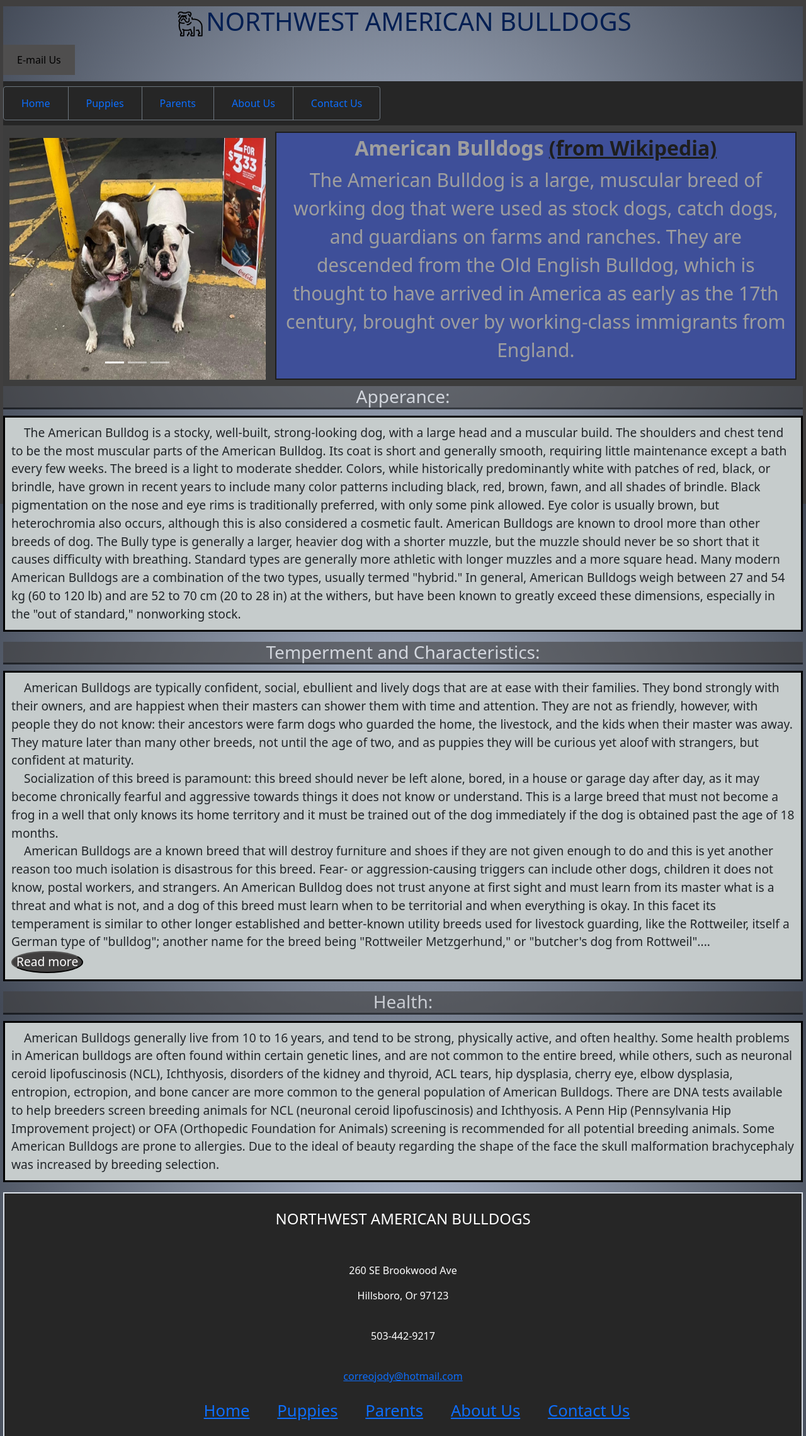
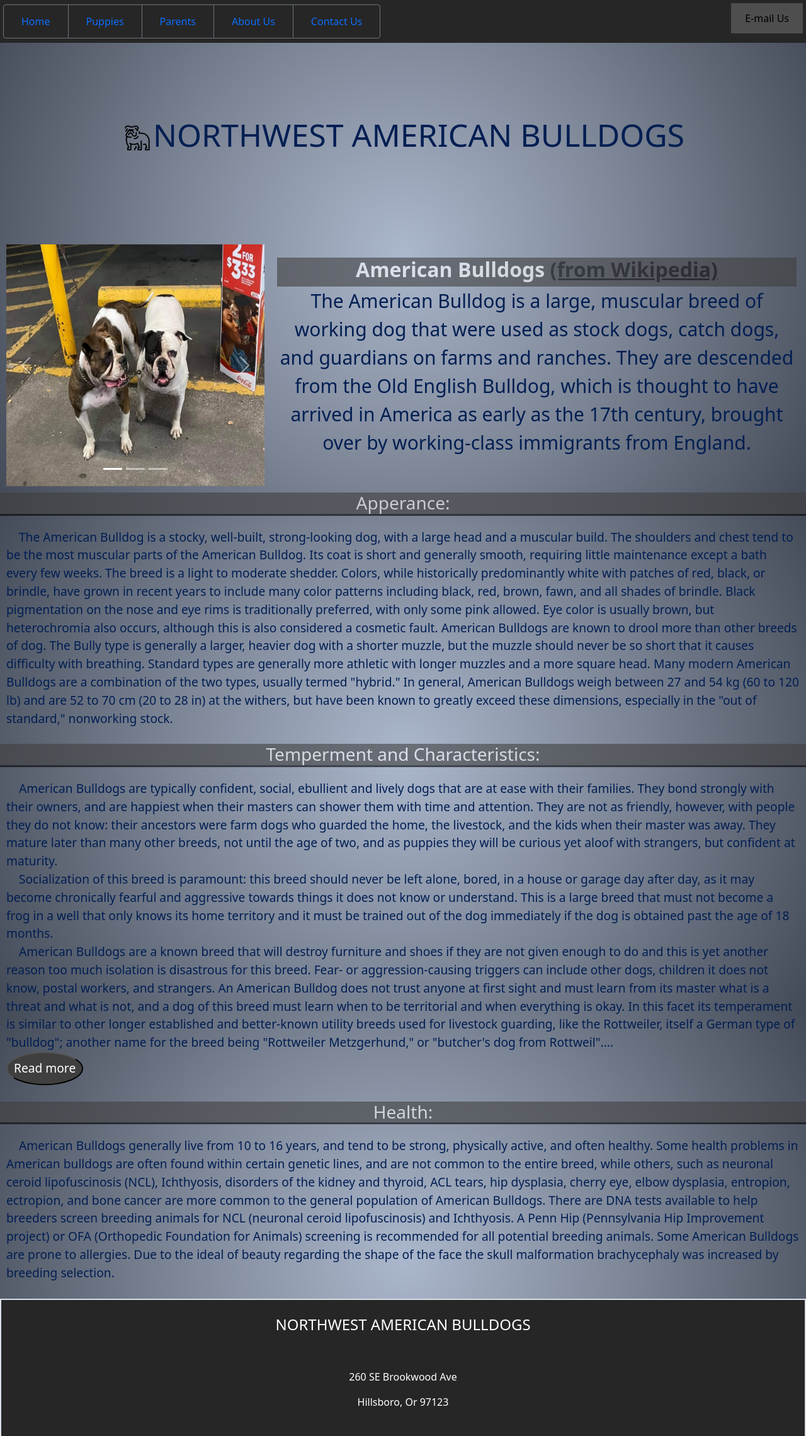
Before and after one commit to lyzx07/bulldog-website, a Flask app: page / in a window 1280 px wide. Shown: the top 2280 px of the page at 63% size. Run offline with Flask 3, Linux system fonts and the light colour scheme.

Commit message:
style modifications

```diff
--- a/project2/static/styles.css
+++ b/project2/static/styles.css
@@ -6,8 +6,16 @@
 
 /* css for header*/
 .header {
+  height: 300px;
+  display: flex;
+  justify-content: center;
+  align-items: center;
+}
+
+.h1 {
   text-align: center;
   color: #011e52;
+  font-size: 50px;
 }
 
 .header-icon {
@@ -53,14 +61,18 @@ html {
 }
 
 .body-border {
-  border-top: 10px solid #403f3f;
-  border-left: 5px solid #403f3f;
-  border-right: 5px solid #403f3f;
   background-image: radial-gradient(circle, #abb7cc, #7b8494, #434a57);
 }
 
 #nav-index {
   background-color: #262626;
+}
+
+.nav-bar {
+  display: flex;
+  width: 100%;
+  justify-content: space-between;
+  padding: 5px;
 }
 
 /* css for carousel pics and container */
@@ -76,7 +88,6 @@ html {
 .grid-container {
   display: grid;
   grid-template-columns: repeat(3, 1fr);
-  background-color: #3d3d3d;
   padding: 10px;
   grid-gap: 15px;
 }
@@ -84,11 +95,23 @@ html {
 .grid-item2 {
   grid-column: span 2;
   font-size: 30px;
-  background-color: #4061f5;
-  opacity: 0.5;
+  color: #011e52;
+  padding: 5px;
+}
+
+.p-div {
+  display: flex;
+  flex-direction: column;
+  justify-content: center;
+  align-items: center;
+  height: 100%;
+}
+
+.p-h2 {
   color: white;
-  border: 2px solid black;
-  padding: 5px;
+  background-color: #403f3f;
+  opacity: 0.6;
+  width: 100%;
 }
 
 #wiki-link {
@@ -119,28 +142,6 @@ html {
 .card-text {
   font-size: 12px;
 }
-
-/* @media (max-width: 280px) {
-    .galaxy-fold-open-your-device {
-        display: block !important;
-        position: absolute;
-        top: 0;
-        left: 0;
-        right: 0;
-        bottom: 0;
-        background: #fff;
-        z-index: 2147483647;
-      }
-
-      .galaxy-fold-open-your-device::after {
-        content: 'Please unfold your phone';
-        display: block;
-        display: flex;
-        height: 100vh;
-        justify-content: center;
-        align-items: center;
-      }
-} */
 
 /* css for email us button */
 .d:link,
@@ -278,11 +279,10 @@ form {
 
 /* css for text blocks in all/most pages */
 .about-text {
-  background-color: #c6cccc;
-  border: 3px solid black;
   padding: 10px;
   margin-top: 10px;
   font-size: 1.5vw;
+  color: #011e52;
 }
 
 .h3-header {
@@ -301,6 +301,7 @@ form {
   background-color: #403f3f;
   color: white;
   border-radius: 50%;
+  padding: 10px;
 }
 
 #myBtn:hover {
--- a/project2/templates/index.html
+++ b/project2/templates/index.html
@@ -42,19 +42,9 @@
   </head>
 
   <body class="body-border">
-    <div class="galaxy-fold-open-your-device" style="display: none"></div>
-    <div>
-      <h1 class="header">
-        <img
-          class="header-icon"
-          src="/static/images/icons8-bulldog-64.png"
-          alt="..."
-        />NORTHWEST AMERICAN BULLDOGS
-      </h1>
-      <a class="contact-link d" href="/contact">E-mail Us</a>
-      <nav class="navbar navbar-expand-md" id="nav-index">
+    <nav class="navbar navbar-expand-md nav-bar" id="nav-index">
       <div
-          class="btn-group flex-wrap"
+        class="btn-group flex-wrap nav"
         role="group"
         aria-label="Basic outlined example"
       >
@@ -74,7 +64,20 @@
           <a class="nav-link" href="/contact">Contact Us</a>
         </button>
       </div>
+      <div class="email">
+        <a class="contact-link d" href="/contact">E-mail Us</a>
+      </div>
     </nav>
+    <div>
+      <header class="header">
+        <h1 class="h1">
+          <img
+            class="header-icon"
+            src="/static/images/icons8-bulldog-64.png"
+            alt="..."
+          />NORTHWEST AMERICAN BULLDOGS
+        </h1>
+      </header>
       <div class="grid-container">
         <div
           id="carouselExampleIndicators"
@@ -146,6 +149,8 @@
           </button>
         </div>
         <div class="grid-item2 text-center">
+          <div class="p-div">
+            <div class="p-h2">
               <h2>
                 <b
                   >American Bulldogs
@@ -157,13 +162,15 @@
                   ></b
                 >
               </h2>
+            </div>
             <p>
-            The American Bulldog is a large, muscular breed of working dog that
-            were used as stock dogs, catch dogs, and guardians on farms and
-            ranches. They are descended from the Old English Bulldog, which is
-            thought to have arrived in America as early as the 17th century,
-            brought over by working-class immigrants from England.
+              The American Bulldog is a large, muscular breed of working dog
+              that were used as stock dogs, catch dogs, and guardians on farms
+              and ranches. They are descended from the Old English Bulldog,
+              which is thought to have arrived in America as early as the 17th
+              century, brought over by working-class immigrants from England.
             </p>
+          </div>
         </div>
       </div>
       <div>
```
Also changed, not shown: project2/templates/about.html (+15 -13 lines), project2/templates/contact.html (+15 -13 lines), project2/templates/parents.html (+36 -13 lines), project2/templates/puppies.html (+15 -12 lines), 1 other file. Lines whose indentation alone changed are shown as unchanged.
